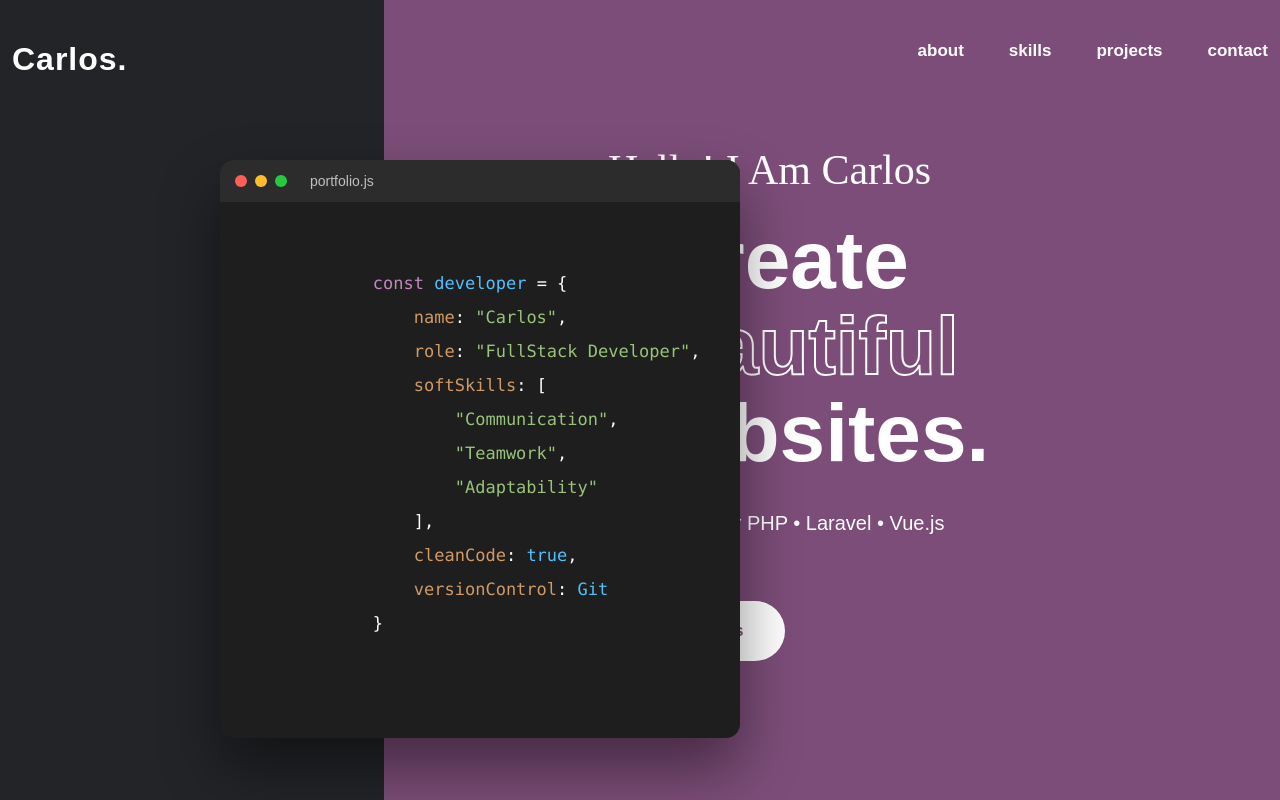
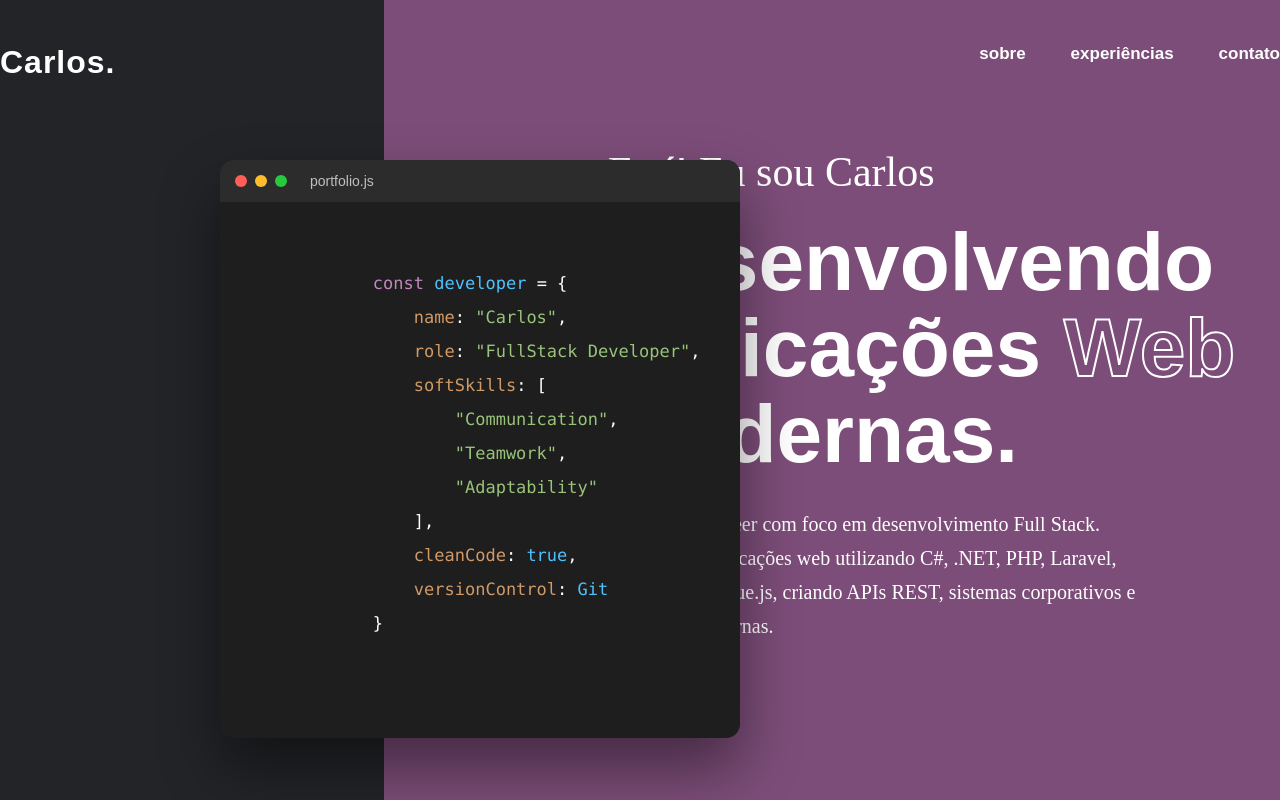
Before and after one commit to kadutec/Portfolio, a Vue app: page / in a window 1280 px wide. Shown: the top 800 px of the page. Built offline with nearby package versions, Linux system fonts and the light colour scheme.

Commit message:
adição do footer e correção da navbar

```diff
--- a/package.json
+++ b/package.json
@@ -9,6 +9,7 @@
     "preview": "vite preview"
   },
   "dependencies": {
+    "@fortawesome/fontawesome-free": "^7.3.0",
     "bootstrap": "^5.3.8",
     "bootstrap-icons": "^1.13.1",
     "vue": "^3.5.39"
--- a/src/assets/css/style.css
+++ b/src/assets/css/style.css
@@ -6,6 +6,7 @@
     margin:0;
     padding:0;
     box-sizing:border-box;
+    scroll-behavior: smooth;
 }
 
 /* ==========================================
@@ -31,7 +32,76 @@ body{
 ========================================== */
 
 .header{
+    position:absolute;
+    width:100%;
+    top:0;
+    left:0;
+    z-index:100;
+    padding:35px 0;
+}
 
+.container-header{
+    max-width:1400px;
+    margin:auto;
+    display:flex;
+    justify-content:space-between;
+    align-items:center;
+}
+
+.logo{
+    color:white;
+    font-size:32px;
+    font-weight:800;
+    letter-spacing:1px;
+    cursor:pointer;
+    transition:.3s ease;
+}
+
+.logo:hover{
+    color:#d7b6ff;
+}
+
+ul{
+    display:flex;
+    list-style:none;
+    gap:45px;
+}
+
+.nav-opt{
+    position:relative;
+    display:inline-block;
+    color:#fff;
+    text-decoration:none;
+    font-size:17px;
+    font-weight:600;
+    padding:6px 0;
+    transition:
+        color .3s ease,
+        transform .3s ease;
+}
+
+.nav-opt::after{
+    content:'';
+    position:absolute;
+    left:0;
+    bottom:-1px;
+    width:100%;
+    height:2px;
+    background:#d7b6ff;
+    border-radius:999px;
+    transform:scaleX(0);
+    transform-origin:right;
+    transition:transform .35s ease;
+}
+
+.nav-opt:hover{
+    color:#d7b6ff;
+    transform:translateY(-1px);
+}
+
+.nav-opt:hover::after{
+    transform:scaleX(1);
+    transform-origin:left;
 }
 
 /* ==========================================
@@ -39,7 +109,6 @@ body{
 ========================================== */
 
 .hero{
-
     width:100%;
     height:100vh;
     display:flex;
@@ -125,118 +194,77 @@ CODE WINDOW
     overflow:hidden;
     box-shadow:0 30px 60px rgba(0,0,0,.45);
     animation:float 5s ease-in-out infinite;
-
     position:absolute;
-
     left: 220px;
     top: 20%;
     transform: translateY(-50%);
-
     z-index:10;
 }
 
 .code-header{
-
     height:42px;
-
     background:#2C2C2C;
-
     display:flex;
-
     align-items:center;
-
     padding:0 15px;
-
 }
 
 .code-header p{
-
     color:#bfbfbf;
-
     margin-left:15px;
-
     font-size:14px;
-
     margin-bottom:0;
-
 }
 
 .red,
 .yellow,
 .green{
-
     width:12px;
-
     height:12px;
-
     border-radius:50%;
-
     margin-right:8px;
-
 }
 
 .red{
-
     background:#ff5f56;
-
 }
 
 .yellow{
-
     background:#ffbd2e;
-
 }
 
 .green{
-
     background:#27c93f;
-
 }
 
 .code-body{
-
     padding:30px;
-
 }
 
 .code-body pre{
-
     margin:0;
-
     color:white;
-
     font-size:17px;
-
     line-height:34px;
-
     font-family:Consolas, monospace;
-
 }
 
 /* Highlight */
 
 .purple{
-
     color:#C586C0;
-
 }
 
 .blue{
-
     color:#4FC1FF;
-
 }
 
 .orange{
-
     color:#D19A66;
-
 }
 
 .greenText{
-
     color:#98C379;
-
 }
 
 /*==================================================
@@ -246,49 +274,31 @@ EXPERIENCE
 .experience{
     background:#25252B;
     min-height:100vh;
-
     display:flex;
     align-items:center;
-
     padding:80px 0;
 }
 
 .experience .container{
-
     width:min(1150px,90%);
-
     margin:auto;
-
 }
 
 .experience .section-subtitle{
-
     display:block;
-
     color:#8B5CF6;
-
     font-size:18px;
-
     font-weight:600;
-
     letter-spacing:2px;
-
     text-transform:uppercase;
-
     margin-bottom:12px;
-
 }
 
 .experience h2{
-
     color:#FFF;
-
     font-size:56px;
-
     font-weight:800;
-
     margin-bottom:50px;
-
 }
 
 /*==================================================
@@ -296,284 +306,255 @@ TIMELINE
 ==================================================*/
 
 .timeline{
-
     position:relative;
-
     padding-left:55px;
-
 }
 
 .timeline::before{
-
     content:"";
-
     position:absolute;
-
     left:10px;
-
     top:0;
-
     bottom:0;
-
     width:2px;
-
     background:rgba(255,255,255,.12);
-
 }
 
 .timeline-item{
-
     position:relative;
-
     margin-bottom:35px;
-
 }
 
 .timeline-item:last-child{
-
     margin-bottom:0;
-
 }
 
 .timeline-item::before{
-
     content:"";
-
     position:absolute;
-
     left:-54px;
-
     top:8px;
-
     width:18px;
-
     height:18px;
-
     border-radius:50%;
-
     background:#8B5CF6;
-
     border:4px solid #25252B;
-
     box-shadow:0 0 15px rgba(139,92,246,.7);
-
 }
 
 .timeline-date{
-
     color:#B5B5B5;
-
     font-size:15px;
-
     margin-bottom:15px;
-
     letter-spacing:.5px;
-
 }
 
 .timeline-card{
-
     background:#2E2E35;
-
     border:1px solid rgba(255,255,255,.05);
-
     border-radius:18px;
-
     padding:25px 30px;
-
     transition:.35s ease;
-
     position:relative;
-
     overflow:hidden;
-
 }
 
 .timeline-card::before{
-
     content:"";
-
     position:absolute;
-
     left:0;
-
     top:0;
-
     width:4px;
-
     height:100%;
-
     background:#8B5CF6;
-
 }
 
 .timeline-card:hover{
-
     transform:translateY(-8px);
-
     border-color:#8B5CF6;
-
     box-shadow:0 20px 45px rgba(0,0,0,.35);
-
 }
 
 .timeline-card h3{
-
     color:#FFF;
-
     font-size:28px;
-
     font-weight:700;
-
 }
 
 .company{
-
     display:block;
-
     color:#8B5CF6;
-
     margin-top:10px;
-
     font-size:17px;
-
     font-weight:600;
-
 }
 
 .timeline-card p{
-
     margin-top:20px;
-
     color:#D2D2D2;
-
     line-height:30px;
-
     font-size:17px;
-
 }
 /*=========================================
 ABOUT
 =========================================*/
 
 .about{
-
     background:#3B2D50;
-
     padding:120px 0;
-
 }
 
 .about .container{
-
     width:min(1150px,90%);
     margin:auto;
-
     display:grid;
-
     grid-template-columns:2fr 1fr;
-
     gap:80px;
-
     align-items:start;
-
 }
 
 .about h2{
-
     color:#FFF;
-
     font-size:56px;
-
     font-weight:800;
-
     margin:15px 0 35px;
-
     line-height:1.15;
-
 }
 
 .about p{
-
     color:#D3D3D3;
-
     font-size:18px;
-
     line-height:34px;
-
     margin-bottom:25px;
-
 }
 
 .about-stack{
-
     background:#2D2D34;
-
     border:1px solid rgba(255,255,255,.06);
-
     border-radius:18px;
-
     padding:35px;
-
     top:120px;
-
 }
 
 .about-stack h3{
-
     color:#FFF;
-
     margin-bottom:30px;
-
     font-size:26px;
-
     font-weight:700;
-
 }
 
 .stack-list{
-
     display:flex;
-
     flex-wrap:wrap;
-
     gap:15px;
-
 }
 
 .stack-list span{
-
     display:flex;
-
     align-items:center;
-
     justify-content:center;
-
     padding:10px 18px;
-
     border:1px solid rgba(255,255,255,.18);
-
     border-radius:10px;
-
     background:transparent;
-
     color:#F4F4F4;
-
     font-size:15px;
-
     font-weight:500;
-
     letter-spacing:.3px;
-
     transition:.25s;
-
 }
 
 .stack-list span:hover{
+    background:#9A67A0;
+    transform:translateY(-3px);
+}
 
-    background:#9A67A0;
+.footer{
+    background:#25252B;
+    border-top:1px solid rgba(255,255,255,.08);
+    color:#fff;
+    padding-top: 50px;
+}
 
-    transform:translateY(-3px);
+.footer-contact{
+    display:flex;
+    flex-direction:column;
+    justify-content:center;
+    align-items:center;
+    text-align:center;
+    margin-bottom: 50px;
+}
+
+.footer-subtitle{
+    color:#8B5CF6;
+    font-size:.9rem;
+    font-weight:600;
+    text-transform:uppercase;
+    letter-spacing:2px;
+    margin-bottom:10px;
+}
+
+.footer-contact h3{
+    font-size:2rem;
+    margin-bottom:18px;
+}
+
+.footer-contact p{
+    color:#9ca3af;
+    line-height:1.8;
+    max-width:520px;
+}
+
+.footer-social{
+    display:flex;
+    gap:20px;
+    margin-top:30px;
+}
+
+.footer-social a{
+    width:52px;
+    height:52px;
+    border-radius:50%;
+    display:flex;
+    align-items:center;
+    justify-content:center;
+    background:rgba(255,255,255,.05);
+    border:1px solid rgba(255,255,255,.08);
+    color:#fff;
+    text-decoration:none;
+    font-size:1.35rem;
+    transition:.3s;
+}
+
+.footer-social a:hover{
+    background:#3B2D50;
+    transform:translateY(-5px);
+    box-shadow:0 10px 30px rgba(79,156,255,.35);
+}
+
+.footer-bottom{
+    border-top:1px solid rgba(255,255,255,.08);
+    text-align:center;
+    padding:25px;
+    color:#6b7280;
+    font-size:.9rem;
+}
+
+@media(max-width:900px){
+
+.footer-container{
+    grid-template-columns:1fr;
+    text-align:center;
+}
+
+.footer-brand p{
+    margin:auto;
+}
+
+.footer-links,
+.footer-social{
+    align-items:center;
+}
 
 }
 
--- a/src/components/Experience.vue
+++ b/src/components/Experience.vue
@@ -1,6 +1,6 @@
 <template>
 
-<section class="experience">
+<section class="experience" id="experience">
 
     <div class="container">
 
--- a/src/components/Footer.vue
+++ b/src/components/Footer.vue
@@ -0,0 +1,49 @@
+<template>
+  <footer class="footer" id="footer">
+    <div class="footer-contact">
+        <span class="footer-subtitle">Contato</span>
+
+        <h3>Vamos conversar?</h3>
+
+        <p>
+            Estou sempre aberto a novas oportunidades, colaborações e boas conversas
+            sobre desenvolvimento de software, arquitetura e tecnologia. Se você tem
+            uma ideia, projeto ou apenas gostaria de trocar experiências, será um
+            prazer conversar.
+        </p>
+
+        <div class="footer-social">
+            <a
+            href="https://github.com/kadutec"
+            target="_blank"
+            aria-label="GitHub"
+            >
+            <i class="fab fa-github"></i>
+            </a>
+
+            <a
+            href="https://linkedin.com/in/carlos-eduardo-nogueira-5762a1251/"
+            target="_blank"
+            aria-label="LinkedIn"
+            >
+            <i class="fab fa-linkedin"></i>
+            </a>
+
+            <a
+            href="mailto:kadutec27@gmail.com"
+            aria-label="E-mail"
+            >
+            <i class="fas fa-envelope"></i>
+            </a>
+        </div>
+    </div>
+
+    <div class="footer-bottom">
+      © {{ year }} Carlos Nogueira. Todos os direitos reservados.
+    </div>
+  </footer>
+</template>
+
+<script setup>
+const year = new Date().getFullYear()
+</script>
--- a/src/components/Hero.vue
+++ b/src/components/Hero.vue
@@ -43,32 +43,30 @@
       <div class="hero-content">
 
         <span class="hero-subtitle">
-          Hello! I Am Carlos
+          E aí! Eu sou Carlos
         </span>
 
         <h1>
 
-          I Create
+          Desenvolvendo Aplicações
 
           <span class="outline">
-            Beautiful
+            Web
           </span>
 
-          Websites.
+          Modernas.
 
         </h1>
 
-        <p>
-
-          Desenvolvedor PHP • Laravel • Vue.js
-
+        <p class="hero-subtitle">
+          Software Engineer com foco em desenvolvimento Full Stack. Desenvolvo aplicações web utilizando C#, .NET, PHP, Laravel, CodeIgniter e Vue.js, criando APIs REST, sistemas corporativos e interfaces modernas.
         </p>
 
-        <button class="btn-primary">
+        <!-- <button class="btn-primary">
 
           Ver Projetos
 
-        </button>
+        </button> -->
 
       </div>
 
--- a/src/components/Navbar.vue
+++ b/src/components/Navbar.vue
@@ -1,6 +1,6 @@
 <template>
   <header class="header">
-    <div class="container">
+    <div class="container-header">
 
       <div class="logo">
         Carlos.
@@ -11,19 +11,19 @@
         <ul>
 
           <li>
-            <a href="#about">about</a>
+            <a class="nav-opt" href="#about">sobre</a>
+          </li>
+<!--
+          <li>
+            <a href="#skills">habilidades</a>
+          </li> -->
+
+          <li>
+            <a class="nav-opt" href="#experience">experiências</a>
           </li>
 
           <li>
-            <a href="#skills">skills</a>
-          </li>
-
-          <li>
-            <a href="#projects">projects</a>
-          </li>
-
-          <li>
-            <a href="#contact">contact</a>
+            <a class="nav-opt" href="#footer">contato</a>
           </li>
 
         </ul>
@@ -37,105 +37,3 @@
 <script setup>
 
 </script>
-
-<style scoped>
-
-.header{
-
-    position:absolute;
-
-    width:100%;
-
-    top:0;
-
-    left:0;
-
-    z-index:100;
-
-    padding:35px 0;
-
-}
-
-.container{
-
-    max-width:1400px;
-
-    margin:auto;
-
-    display:flex;
-
-    justify-content:space-between;
-
-    align-items:center;
-
-}
-
-.logo{
-
-    color:white;
-
-    font-size:32px;
-
-    font-weight:800;
-
-    letter-spacing:1px;
-
-}
-
-ul{
-
-    display:flex;
-
-    list-style:none;
-
-    gap:45px;
-
-}
-
-a{
-
-    color:white;
-
-    text-decoration:none;
-
-    font-size:17px;
-
-    font-weight:600;
-
-    transition:.3s;
-
-}
-
-a:hover{
-
-    color:#d7b6ff;
-
-}
-
-@media(max-width:991px){
-
-    .container{
-
-        padding:0 25px;
-
-    }
-
-    ul{
-
-        gap:25px;
-
-    }
-
-}
-
-@media(max-width:768px){
-
-    nav{
-
-        display:none;
-
-    }
-
-}
-
-</style>
--- a/src/main.js
+++ b/src/main.js
@@ -4,6 +4,7 @@ import App from './App.vue'
 import 'bootstrap/dist/css/bootstrap.min.css'
 import 'bootstrap/dist/js/bootstrap.bundle.min.js'
 import 'bootstrap-icons/font/bootstrap-icons.css'
+import '@fortawesome/fontawesome-free/css/all.min.css'
 
 import './assets/css/style.css'
 
--- a/src/views/Home.vue
+++ b/src/views/Home.vue
@@ -4,6 +4,8 @@
   <Hero />
   <About />
   <Experience />
+  <!-- <Contact /> -->
+  <Footer />
 
 </template>
 
@@ -13,5 +15,7 @@ import Navbar from '../components/Navbar.vue'
 import Hero from '../components/Hero.vue'
 import About from '../components/About.vue'
 import Experience from '../components/Experience.vue'
+// import Contact from '../components/Contact.vue'
+import Footer from '../components/Footer.vue'
 
 </script>
```
Also changed, not shown: 1 other file (tests, documents, lock files or other folders).
